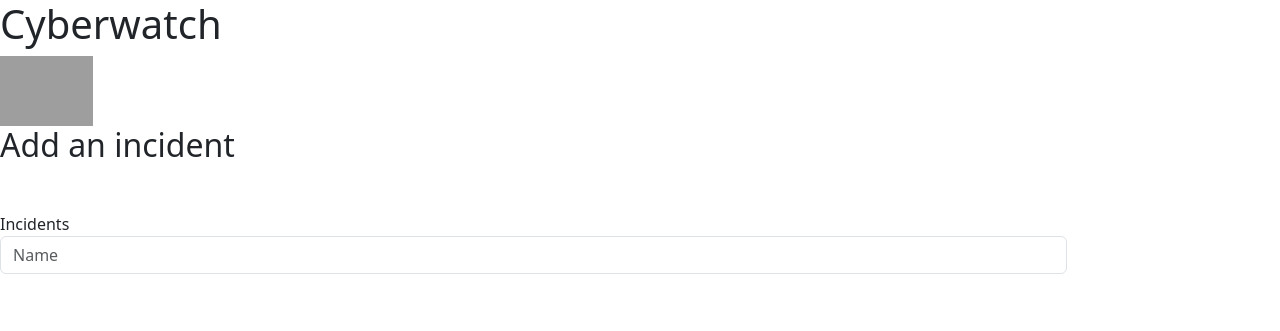
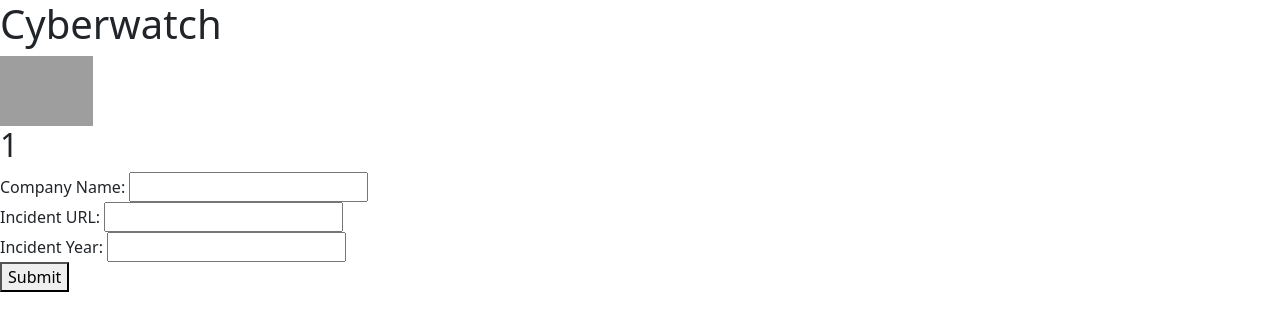
Before and after one commit to MrRoschin/Lucas-Yang---12SE-PWA-Task, a Flask app: template templates/add-incident.html in a window 1280 px wide. Shown: the top 331 px of the page. Run offline with Flask 3, Linux system fonts and the light colour scheme; the template is opened without the code that fills it: most values are stand-ins (such as "Sample title", 1, 10 or a date in 2020); grey boxes are pictures that could not be loaded.

Commit message:
better buttons and fields

```diff
--- a/templates/add-incident.html
+++ b/templates/add-incident.html
@@ -1,24 +1,26 @@
 {% extends 'base.html' %}
 
 {% block heading %}
-Add an incident
+{{ vul_id }}
 {% endblock %}
 
 {% block content %}
-<form action = "/incidents" method="POST">
-    <form class="form-horizontal">
-        <div class="form-group">
-          <label class="col-sm-2 control-label"></label>
-          <div class="col-sm-10">
-            <p class="form-control-static"></p>
-          </div>
-        </div>
-        <div class="form-group">
-          <label for="inputPassword" class="col-sm-2 control-label">Incidents</label>
-          <div class="col-sm-10">
-            <input type="password" class="form-control" id="inputPassword" placeholder="Name">
-          </div>
-        </div>
-      </form>
+<form action = "/add_incident/{{ vul_id }}" method="POST">
+    <input type="hidden" name="vul_id" value="{{ vul_id }}">
+    <div>
+        <label for="inc_name">Company Name:</label>
+        <input type="text" id="inc_name" name="inc_name" />
+    </div>
+    <div>
+        <label for="inc_url">Incident URL:</label>
+        <input type="url" id="inc_url" name="inc_url" />
+    </div>
+    <div>
+        <label for="inc_year">Incident Year:</label>
+        <input type="number" id="inc_year" name="inc_year" />
+    </div>
+
+    <button type="submit">Submit</button>
+
 </form>
 {% endblock %}
```
